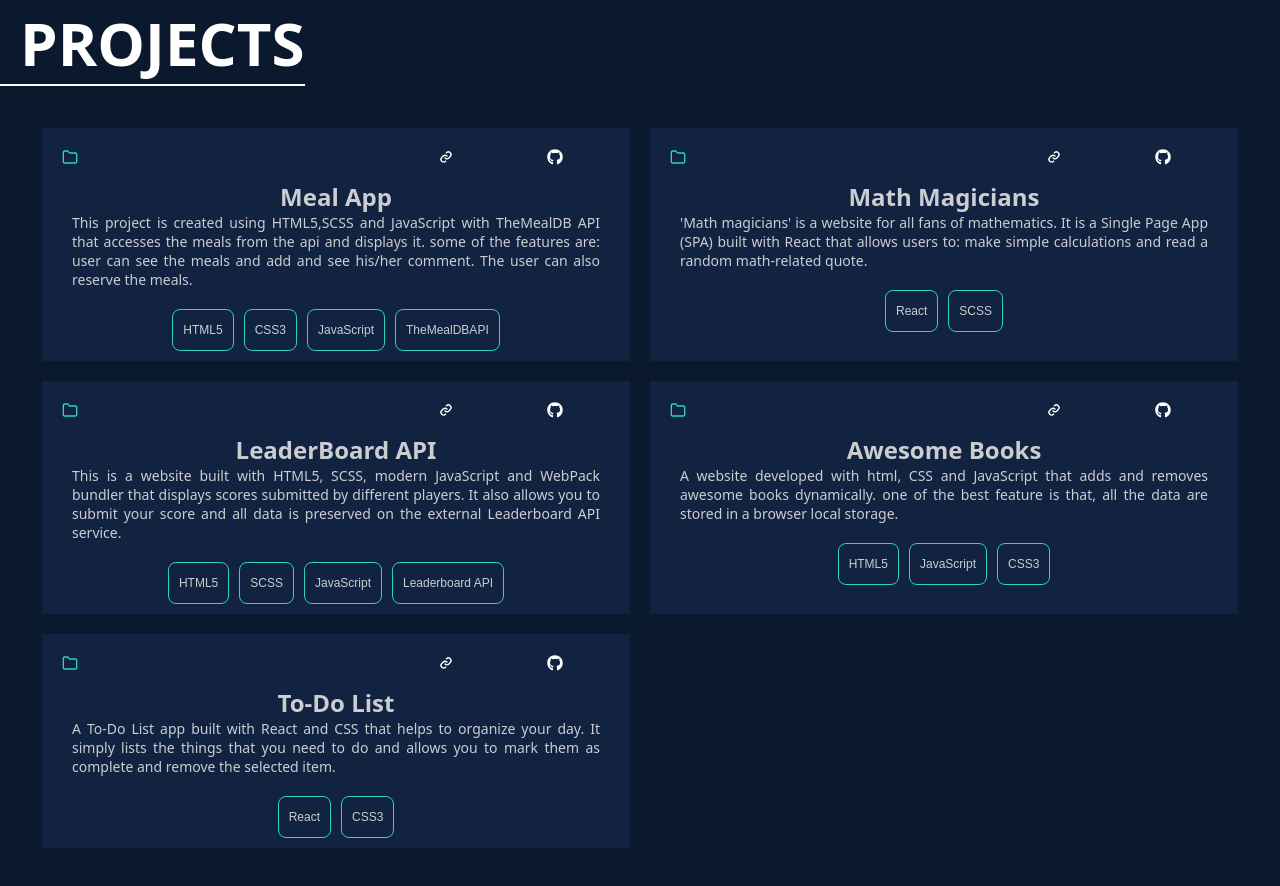
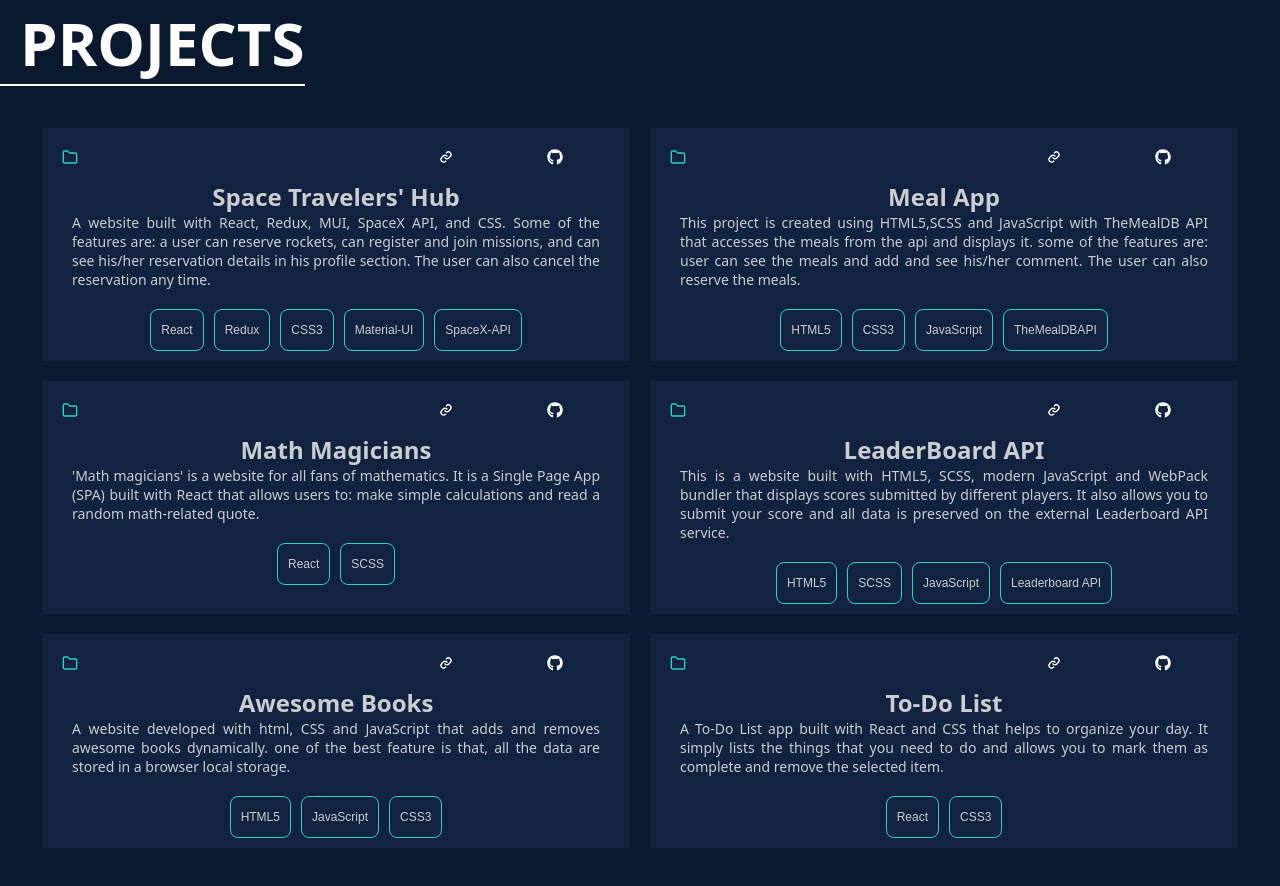
Before and after one commit to degisew/SPA-Portfolio, a React (Create React App) app: page / in a window 1280 px wide. Shown: the part 2560-3446 px from the top of the page. Built offline with nearby package versions, Linux system fonts and the light colour scheme.

Commit message:
Added Space-travelers-Hub project

```diff
--- a/src/Components/Data.js
+++ b/src/Components/Data.js
@@ -49,6 +49,15 @@ const projects = [
   //   description:
   //     "A full stack E-Commerce app for your shopping business. It allows a user to buy products, add to cart, remove from cart and also can choose shipping process and make payments.",
   // },
+  {
+    id: 1,
+    title: "Space Travelers' Hub",
+    builtWith: ["React", "Redux", "CSS3", "Material-UI", "SpaceX-API"],
+    github: "https://github.com/degisew/Space-travelers-hub",
+    live: "https://degisew-space-travelers-hub.netlify.app/",
+    description:
+      "A website built with React, Redux, MUI, SpaceX API, and CSS. Some of the features are: a user can reserve rockets, can register and join missions, and can see his/her reservation details in his profile section. The user can also cancel the reservation any time.",
+  },
   {
     id: 2,
     title: "Meal App",
```
